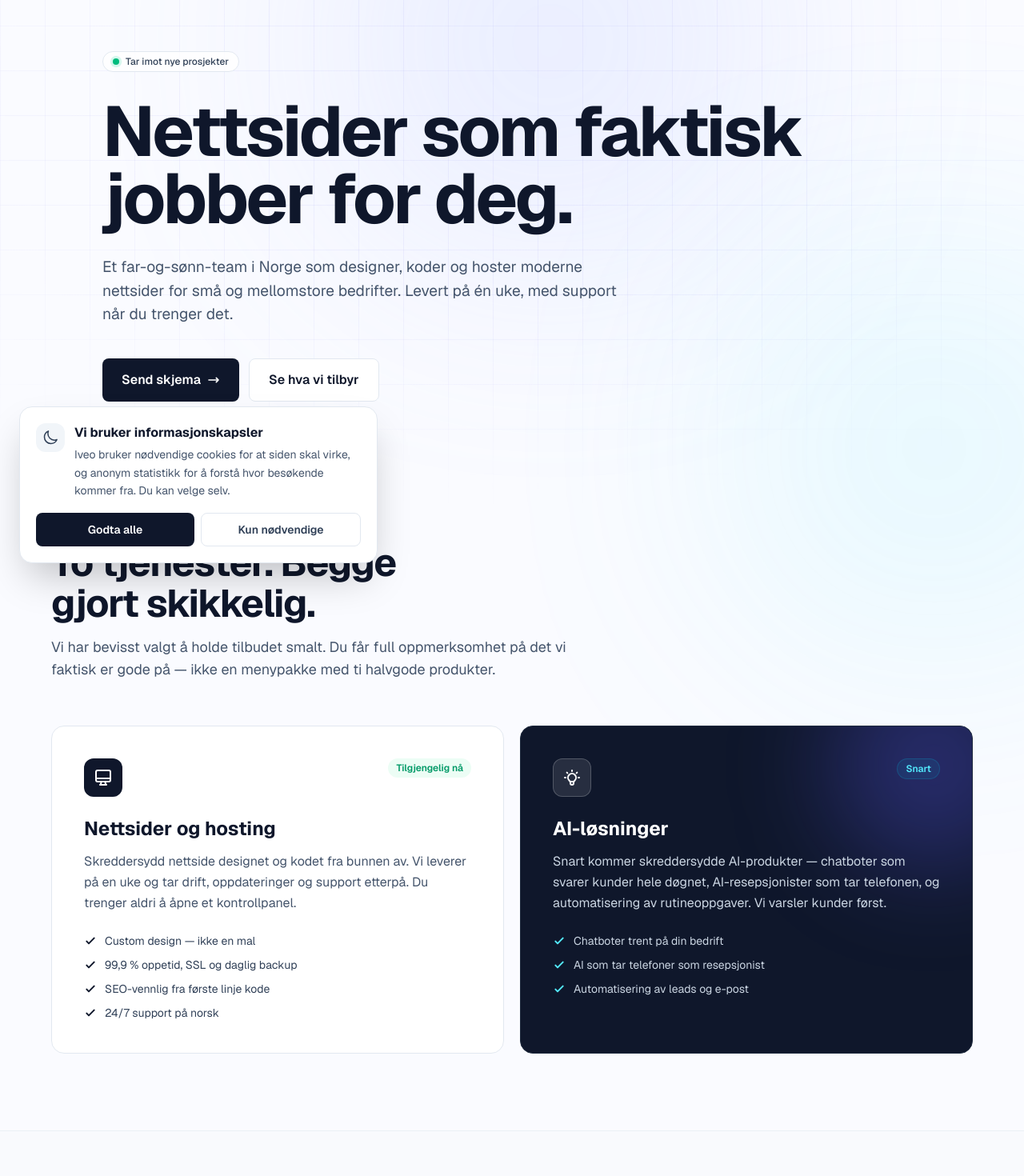
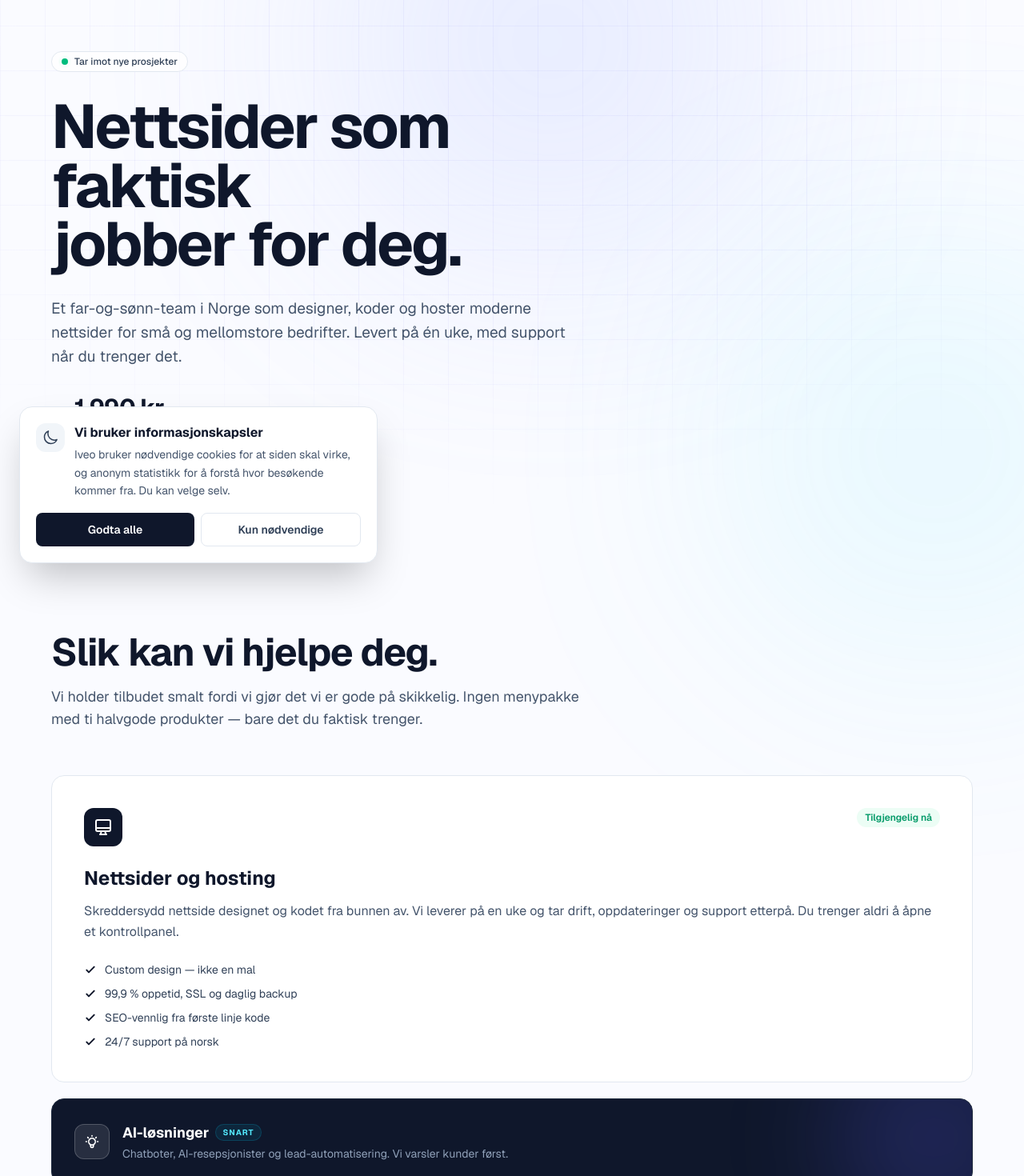
Before and after one commit to sondrebakkejord-cell/Iveo, a Next.js app: page / in a window 1280 px wide. Shown: the part 80-1550 px from the top of the page at 80% size. Built offline with nearby package versions, Linux system fonts and the light colour scheme.

Commit message:
Major UX upgrade: pris-anker, hero mockup, FAQ section, sticky mobile CTA, tannlege clickable symptoms, kafe dietary tags, polished alt-text

```diff
--- a/app/eksempler/ror/page.tsx
+++ b/app/eksempler/ror/page.tsx
@@ -111,7 +111,7 @@ export default function RorSite() {
             <div className="relative bg-white rounded-2xl overflow-hidden shadow-2xl">
               <img
                 src="https://images.unsplash.com/photo-1585704032915-c3400ca199e7?auto=format&fit=crop&w=1000&q=85"
-                alt="Knut og Magnus Bakkejord på jobb"
+                alt="Mesterrørlegger Knut og Magnus Bakkejord — far og sønn — på jobb hos kunde"
                 className="w-full aspect-[4/5] object-cover"
                 loading="eager"
               />
--- a/app/eksempler/snekker/page.tsx
+++ b/app/eksempler/snekker/page.tsx
@@ -28,7 +28,7 @@ export default function SnekkerSite() {
       <section className="relative h-[75vh] min-h-[600px] flex items-end overflow-hidden bg-stone-900">
         <img
           src="https://images.unsplash.com/photo-1504148455328-c376907d081c?auto=format&fit=crop&w=2000&q=85"
-          alt="Snekker som jobber med tre"
+          alt="Snekker som måler opp og jobber med massiv tre i Bakkejords verksted"
           className="absolute inset-0 w-full h-full object-cover"
           loading="eager"
         />
@@ -75,8 +75,8 @@ export default function SnekkerSite() {
       {/* Prosjekter */}
       <section id="prosjekter" className="py-24 px-6 bg-stone-900 text-amber-50">
         <div className="max-w-6xl mx-auto">
-          <h2 className="text-5xl md:text-6xl font-bold mb-3" style={{ letterSpacing: "-0.025em" }}>Utvalgte prosjekter</h2>
-          <p className="text-lg text-stone-300 mb-16 max-w-2xl">Nylige arbeider.</p>
+          <h2 className="text-5xl md:text-6xl font-bold mb-3" style={{ letterSpacing: "-0.025em" }}>Typiske prosjekter</h2>
+          <p className="text-lg text-stone-300 mb-16 max-w-2xl">Eksempler på prosjekter vi tar — fra kjøkken og bad til anneks og restaurering.</p>
 
           <div className="grid md:grid-cols-3 gap-6">
             {[
--- a/app/eksempler/tannlege/page.tsx
+++ b/app/eksempler/tannlege/page.tsx
@@ -66,7 +66,7 @@ export default function TannlegeSite() {
           <div className="relative">
             <img
               src="https://images.unsplash.com/photo-1606811971618-4486d14f3f99?auto=format&fit=crop&w=1200&q=85"
-              alt="Tannlegekontor"
+              alt="Lyst, moderne tannlegekontor med behandlingsstol — Tannlege Bakkejord på Frogner"
               className="rounded-3xl shadow-2xl shadow-teal-900/10"
             />
           </div>
@@ -133,19 +133,20 @@ export default function TannlegeSite() {
 
           <div className="grid grid-cols-2 md:grid-cols-3 lg:grid-cols-5 gap-3">
             {[
-              { label: "Tannverk", time: "I dag", urgent: true },
-              { label: "Sjekk og rens", time: "Innen 2 uker" },
-              { label: "Synlig hull", time: "Innen uka" },
-              { label: "Mistet fylling", time: "Innen 3 dager" },
-              { label: "Sensitive tenner", time: "Innen 2 uker" },
-              { label: "Hvitere tenner", time: "Når du vil" },
-              { label: "Skadet tann", time: "I dag", urgent: true },
-              { label: "Tannkjøtt blør", time: "Innen uka" },
-              { label: "Vurderer implantat", time: "Konsultasjon" },
-              { label: "Bare en sjekk", time: "Innen 2 uker" },
+              { label: "Tannverk", time: "I dag", urgent: true, href: "tel:+4722448811" },
+              { label: "Sjekk og rens", time: "Innen 2 uker", href: "#bestill" },
+              { label: "Synlig hull", time: "Innen uka", href: "#bestill" },
+              { label: "Mistet fylling", time: "Innen 3 dager", href: "#bestill" },
+              { label: "Sensitive tenner", time: "Innen 2 uker", href: "#bestill" },
+              { label: "Hvitere tenner", time: "Når du vil", href: "#bestill" },
+              { label: "Skadet tann", time: "I dag", urgent: true, href: "tel:+4722448811" },
+              { label: "Tannkjøtt blør", time: "Innen uka", href: "#bestill" },
+              { label: "Vurderer implantat", time: "Konsultasjon", href: "#bestill" },
+              { label: "Bare en sjekk", time: "Innen 2 uker", href: "#bestill" },
             ].map((s) => (
-              <button
+              <a
                 key={s.label}
+                href={s.href}
                 className={`text-left p-4 rounded-xl border transition-all hover:-translate-y-0.5 ${
                   s.urgent
                     ? "bg-orange-50 border-orange-200 hover:border-orange-400 hover:shadow-md"
@@ -154,7 +155,7 @@ export default function TannlegeSite() {
               >
                 <p className={`font-bold text-sm mb-1 ${s.urgent ? "text-orange-700" : "text-slate-900"}`}>{s.label}</p>
                 <p className={`text-xs ${s.urgent ? "text-orange-600" : "text-slate-500"}`}>{s.time}</p>
-              </button>
+              </a>
             ))}
           </div>
         </div>
--- a/app/page.tsx
+++ b/app/page.tsx
@@ -122,7 +122,8 @@ export default function Home() {
 
       {/* Hero */}
       <section id="main" className="relative pt-36 pb-20 px-6">
-        <div className="max-w-5xl mx-auto">
+        <div className="max-w-6xl mx-auto grid lg:grid-cols-12 gap-12 items-center">
+          <div className="lg:col-span-7">
             <div className="inline-flex items-center gap-2 px-3 py-1 rounded-full bg-white/80 border border-slate-200 mb-8 animate-fade-up">
               <span className="relative flex h-2 w-2">
                 <span className="absolute inline-flex h-full w-full rounded-full bg-emerald-400 opacity-75 animate-ping" />
@@ -134,7 +135,7 @@ export default function Home() {
             <h1
               className="font-bold text-slate-900 mb-7 animate-fade-up"
               style={{
-              fontSize: "clamp(2.75rem, 7vw, 5.5rem)",
+                fontSize: "clamp(2.75rem, 6vw, 5rem)",
                 lineHeight: 0.96,
                 letterSpacing: "-0.035em",
                 animationDelay: "0.08s",
@@ -146,7 +147,7 @@ export default function Home() {
             </h1>
 
             <p
-            className="text-slate-600 max-w-2xl mb-10 animate-fade-up"
+              className="text-slate-600 max-w-2xl mb-8 animate-fade-up"
               style={{
                 fontSize: "clamp(1.05rem, 1.5vw, 1.25rem)",
                 lineHeight: 1.55,
@@ -156,6 +157,18 @@ export default function Home() {
               Et far-og-sønn-team i Norge som designer, koder og hoster moderne nettsider for
               små og mellomstore bedrifter. Levert på én uke, med support når du trenger det.
             </p>
+
+            {/* Pris-anker */}
+            <div
+              className="inline-flex items-baseline gap-2 mb-8 animate-fade-up"
+              style={{ animationDelay: "0.2s" }}
+            >
+              <span className="text-sm font-medium text-slate-500">Fra</span>
+              <span className="text-3xl font-bold text-slate-900" style={{ letterSpacing: "-0.02em" }}>
+                1 990 kr
+              </span>
+              <span className="text-sm text-slate-500">engangs · 99 kr/mnd hosting</span>
+            </div>
 
             <div className="flex flex-col sm:flex-row gap-3 animate-fade-up" style={{ animationDelay: "0.24s" }}>
               <a
@@ -173,22 +186,71 @@ export default function Home() {
               </a>
             </div>
           </div>
+
+          {/* Visuell støtte — abstrakt nettside-mockup */}
+          <div className="lg:col-span-5 hidden lg:block animate-fade-up" style={{ animationDelay: "0.32s" }}>
+            <div className="relative">
+              <div className="absolute -inset-6 bg-gradient-to-br from-indigo-200/40 via-cyan-200/30 to-purple-200/30 rounded-3xl blur-3xl" />
+              <div className="relative bg-white rounded-2xl shadow-xl border border-slate-200 overflow-hidden">
+                {/* Browser bar */}
+                <div className="flex items-center gap-1.5 px-4 py-3 border-b border-slate-100 bg-slate-50">
+                  <span className="w-2.5 h-2.5 rounded-full bg-red-400" />
+                  <span className="w-2.5 h-2.5 rounded-full bg-amber-400" />
+                  <span className="w-2.5 h-2.5 rounded-full bg-green-400" />
+                  <div className="ml-3 flex-1 bg-white border border-slate-200 rounded text-[10px] px-2 py-1 text-slate-500 font-mono">
+                    dinbedrift.no
+                  </div>
+                </div>
+                {/* Mockup body */}
+                <div className="p-6 space-y-4">
+                  <div className="flex items-center gap-2">
+                    <div className="w-7 h-7 rounded-lg bg-gradient-to-br from-indigo-500 to-cyan-500" />
+                    <div className="h-3 w-20 bg-slate-200 rounded" />
+                  </div>
+                  <div className="space-y-2 pt-4">
+                    <div className="h-4 w-3/4 bg-slate-900 rounded" />
+                    <div className="h-4 w-2/3 bg-slate-900 rounded" />
+                    <div className="h-2 w-full bg-slate-200 rounded mt-3" />
+                    <div className="h-2 w-5/6 bg-slate-200 rounded" />
+                    <div className="h-2 w-4/6 bg-slate-200 rounded" />
+                  </div>
+                  <div className="flex gap-2 pt-3">
+                    <div className="h-7 px-5 bg-slate-900 rounded-md flex items-center">
+                      <div className="h-2 w-12 bg-white/40 rounded" />
+                    </div>
+                    <div className="h-7 px-5 border border-slate-200 rounded-md flex items-center">
+                      <div className="h-2 w-10 bg-slate-300 rounded" />
+                    </div>
+                  </div>
+                  <div className="grid grid-cols-3 gap-2 pt-4">
+                    {[0, 1, 2].map((i) => (
+                      <div key={i} className="aspect-square bg-gradient-to-br from-slate-100 to-slate-200 rounded-lg" />
+                    ))}
+                  </div>
+                </div>
+              </div>
+              <div className="absolute -bottom-4 -right-4 bg-slate-900 text-white px-3 py-1.5 rounded-lg text-xs font-semibold rotate-3 shadow-lg">
+                Levert på 7 dager
+              </div>
+            </div>
+          </div>
+        </div>
       </section>
 
-      {/* What we do — two-up, not 3-card grid */}
+      {/* What we do */}
       <section id="hva-vi-gjor" className="relative py-24 px-6">
         <div className="max-w-6xl mx-auto">
           <div className="max-w-2xl mb-14">
             <h2 className="text-4xl md:text-5xl font-bold text-slate-900 mb-4" style={{ letterSpacing: "-0.025em", lineHeight: 1.05 }}>
-              To tjenester. Begge gjort skikkelig.
+              Slik kan vi hjelpe deg.
             </h2>
             <p className="text-lg text-slate-600">
-              Vi har bevisst valgt å holde tilbudet smalt. Du får full oppmerksomhet på det vi
-              faktisk er gode på — ikke en menypakke med ti halvgode produkter.
+              Vi holder tilbudet smalt fordi vi gjør det vi er gode på skikkelig. Ingen
+              menypakke med ti halvgode produkter — bare det du faktisk trenger.
             </p>
           </div>
 
-          <div className="grid grid-cols-1 md:grid-cols-2 gap-5">
+          <div className="grid grid-cols-1 gap-5">
             {/* Service 1 */}
             <article className="relative bg-white rounded-2xl p-8 md:p-10 border border-slate-200 hover:border-slate-300 transition-colors">
               <div className="flex items-start justify-between mb-6">
@@ -222,38 +284,26 @@ export default function Home() {
               </ul>
             </article>
 
-            {/* Service 2 — visually distinct, not a clone */}
-            <article className="relative bg-slate-900 rounded-2xl p-8 md:p-10 border border-slate-800 text-white overflow-hidden">
-              <div className="absolute -top-20 -right-20 w-64 h-64 bg-indigo-500/30 rounded-full blur-3xl" />
-              <div className="relative">
-                <div className="flex items-start justify-between mb-6">
-                  <div className="w-12 h-12 rounded-xl bg-white/10 border border-white/20 flex items-center justify-center">
-                    <svg className="w-6 h-6" fill="none" viewBox="0 0 24 24" stroke="currentColor" strokeWidth={2}>
+            {/* AI banner — kompakt "kommer snart" */}
+            <article className="relative bg-slate-900 rounded-2xl p-6 md:p-7 border border-slate-800 text-white overflow-hidden">
+              <div className="absolute -top-20 -right-20 w-64 h-64 bg-indigo-500/20 rounded-full blur-3xl" />
+              <div className="relative flex flex-col md:flex-row md:items-center gap-5">
+                <div className="flex items-center gap-4 flex-shrink-0">
+                  <div className="w-11 h-11 rounded-xl bg-white/10 border border-white/20 flex items-center justify-center">
+                    <svg className="w-5 h-5" fill="none" viewBox="0 0 24 24" stroke="currentColor" strokeWidth={2}>
                       <path strokeLinecap="round" strokeLinejoin="round" d="M9.663 17h4.673M12 3v1m6.364 1.636l-.707.707M21 12h-1M4 12H3m3.343-5.657l-.707-.707m2.828 9.9a5 5 0 117.072 0l-.548.547A3.374 3.374 0 0014 18.469V19a2 2 0 11-4 0v-.531c0-.895-.356-1.754-.988-2.386l-.548-.547z" />
                     </svg>
                   </div>
-                  <span className="text-xs font-semibold text-cyan-300 bg-cyan-500/10 border border-cyan-500/20 px-2.5 py-1 rounded-full">Snart</span>
+                  <div>
+                    <div className="flex items-center gap-2 mb-0.5">
+                      <h3 className="text-lg font-bold">AI-løsninger</h3>
+                      <span className="text-[10px] font-bold uppercase tracking-widest text-cyan-300 bg-cyan-500/10 border border-cyan-500/20 px-2 py-0.5 rounded-full">Snart</span>
                     </div>
-                <h3 className="text-2xl font-bold mb-3">AI-løsninger</h3>
-                <p className="text-slate-300 mb-6 leading-relaxed">
-                  Snart kommer skreddersydde AI-produkter — chatboter som svarer kunder hele
-                  døgnet, AI-resepsjonister som tar telefonen, og automatisering av
-                  rutineoppgaver. Vi varsler kunder først.
+                    <p className="text-sm text-slate-400">
+                      Chatboter, AI-resepsjonister og lead-automatisering. Vi varsler kunder først.
                     </p>
-                <ul className="space-y-2.5 text-sm text-slate-300">
-                  {[
-                    "Chatboter trent på din bedrift",
-                    "AI som tar telefoner som resepsjonist",
-                    "Automatisering av leads og e-post",
-                  ].map((f) => (
-                    <li key={f} className="flex items-start gap-2.5">
-                      <svg className="w-4 h-4 text-cyan-300 mt-0.5 flex-shrink-0" fill="none" viewBox="0 0 24 24" stroke="currentColor" strokeWidth={3}>
-                        <path strokeLinecap="round" strokeLinejoin="round" d="M5 13l4 4L19 7" />
-                      </svg>
-                      <span>{f}</span>
-                    </li>
-                  ))}
-                </ul>
+                  </div>
+                </div>
               </div>
             </article>
           </div>
@@ -344,6 +394,64 @@ export default function Home() {
           <p className="text-sm text-slate-500 text-center mt-10">
             Dette er reelle design — bygget på faktisk kode, ikke statiske bilder. Akkurat slik vi bygger nettsiden din.
           </p>
+        </div>
+      </section>
+
+      {/* FAQ */}
+      <section className="relative py-24 px-6 bg-slate-50/60 border-y border-slate-200/60">
+        <div className="max-w-3xl mx-auto">
+          <div className="mb-12">
+            <h2 className="text-4xl md:text-5xl font-bold text-slate-900 mb-4" style={{ letterSpacing: "-0.025em", lineHeight: 1.05 }}>
+              Det folk lurer på.
+            </h2>
+            <p className="text-lg text-slate-600">
+              Spørsmål vi får ofte. Mangler det noe — send en melding, så svarer vi raskt.
+            </p>
+          </div>
+
+          <div className="space-y-3">
+            {[
+              {
+                q: "Hva koster en nettside hos dere?",
+                a: "Fra 1 990 kr engangs for en komplett nettside, pluss 99 kr i måneden for hosting og småjusteringer. Større prosjekter (e-handel, booking, mye innhold) får eget tilbud. Vi gir alltid fast pris før vi starter — ingen åpne timepriser.",
+              },
+              {
+                q: "Hvor lang tid tar det?",
+                a: "Innen én uke fra du har sagt ja til tilbudet vårt. Større prosjekter kan ta 2–3 uker. Du får et utkast etter 2–3 dager som du kan kommentere på, så justerer vi til siden er ferdig.",
+              },
+              {
+                q: "Eier jeg selve nettsiden?",
+                a: "Ja, du eier alt innhold og design. Hvis du noen gang vil bytte leverandør, gir vi deg alt — kode, design og innhold — uten ekstra kostnad. Vi tror på å fortjene tilliten din, ikke binde deg.",
+              },
+              {
+                q: "Hva er inkludert i de 99 kr per måned?",
+                a: "Hosting på Vercel, SSL/HTTPS, daglig backup, 99,9 % oppetid, og småjusteringer (åpningstider, priser, nye ansatte osv.) opp til 30 min i måneden. Større endringer faktureres etter avtale med fast pris på forhånd.",
+              },
+              {
+                q: "Hvilke bedrifter passer dere for?",
+                a: "Små og mellomstore bedrifter som vil ha en profesjonell nettside uten å bruke 50 000 kr på et byrå. Restauranter, håndverkere, klinikker, kaféer, konsulenter, butikker — alt der nettsiden er ansiktet ditt utad.",
+              },
+              {
+                q: "Hva skjer etter at jeg sender skjemaet?",
+                a: "Vi svarer innen 24 timer med en gratis mockup — en visuell skisse av hvordan vi tenker nettsiden din kan se ut. Hvis du liker det, sender vi skriftlig tilbud. Hvis ikke, koster det deg ingenting. Helt risikofritt.",
+              },
+            ].map((item) => (
+              <details
+                key={item.q}
+                className="group bg-white border border-slate-200 rounded-xl overflow-hidden"
+              >
+                <summary className="cursor-pointer p-5 font-semibold text-slate-900 hover:bg-slate-50 transition-colors flex items-center justify-between gap-4 list-none">
+                  <span>{item.q}</span>
+                  <svg className="w-5 h-5 text-slate-400 group-open:rotate-180 transition-transform flex-shrink-0" fill="none" viewBox="0 0 24 24" stroke="currentColor" strokeWidth={2.5}>
+                    <path strokeLinecap="round" strokeLinejoin="round" d="M19 9l-7 7-7-7" />
+                  </svg>
+                </summary>
+                <div className="px-5 pb-5 text-slate-600 leading-relaxed border-t border-slate-100 pt-4">
+                  {item.a}
+                </div>
+              </details>
+            ))}
+          </div>
         </div>
       </section>
 
@@ -484,7 +592,7 @@ export default function Home() {
       </section>
 
       {/* Footer */}
-      <footer className="relative py-10 px-6 border-t border-slate-200/60">
+      <footer className="relative py-10 px-6 pb-28 md:pb-10 border-t border-slate-200/60">
         <div className="max-w-6xl mx-auto flex flex-col md:flex-row items-center justify-between gap-4">
           <LogoFull size={28} />
           <div className="text-sm text-slate-500">
@@ -492,6 +600,17 @@ export default function Home() {
           </div>
         </div>
       </footer>
+
+      {/* Sticky mobile CTA */}
+      <a
+        href="#kontakt"
+        className="md:hidden fixed bottom-4 left-4 right-4 z-40 bg-slate-900 text-white text-center py-3.5 rounded-full font-semibold shadow-2xl shadow-slate-900/30 flex items-center justify-center gap-2"
+      >
+        Få gratis mockup
+        <svg className="w-4 h-4" fill="none" viewBox="0 0 24 24" stroke="currentColor" strokeWidth={2.5}>
+          <path strokeLinecap="round" strokeLinejoin="round" d="M17 8l4 4m0 0l-4 4m4-4H3" />
+        </svg>
+      </a>
     </div>
   );
 }
```
Also changed, not shown: app/eksempler/kafe/page.tsx (+19 -10 lines), app/eksempler/pizza/page.tsx (+14 -18 lines). Lines whose indentation alone changed are shown as unchanged.
